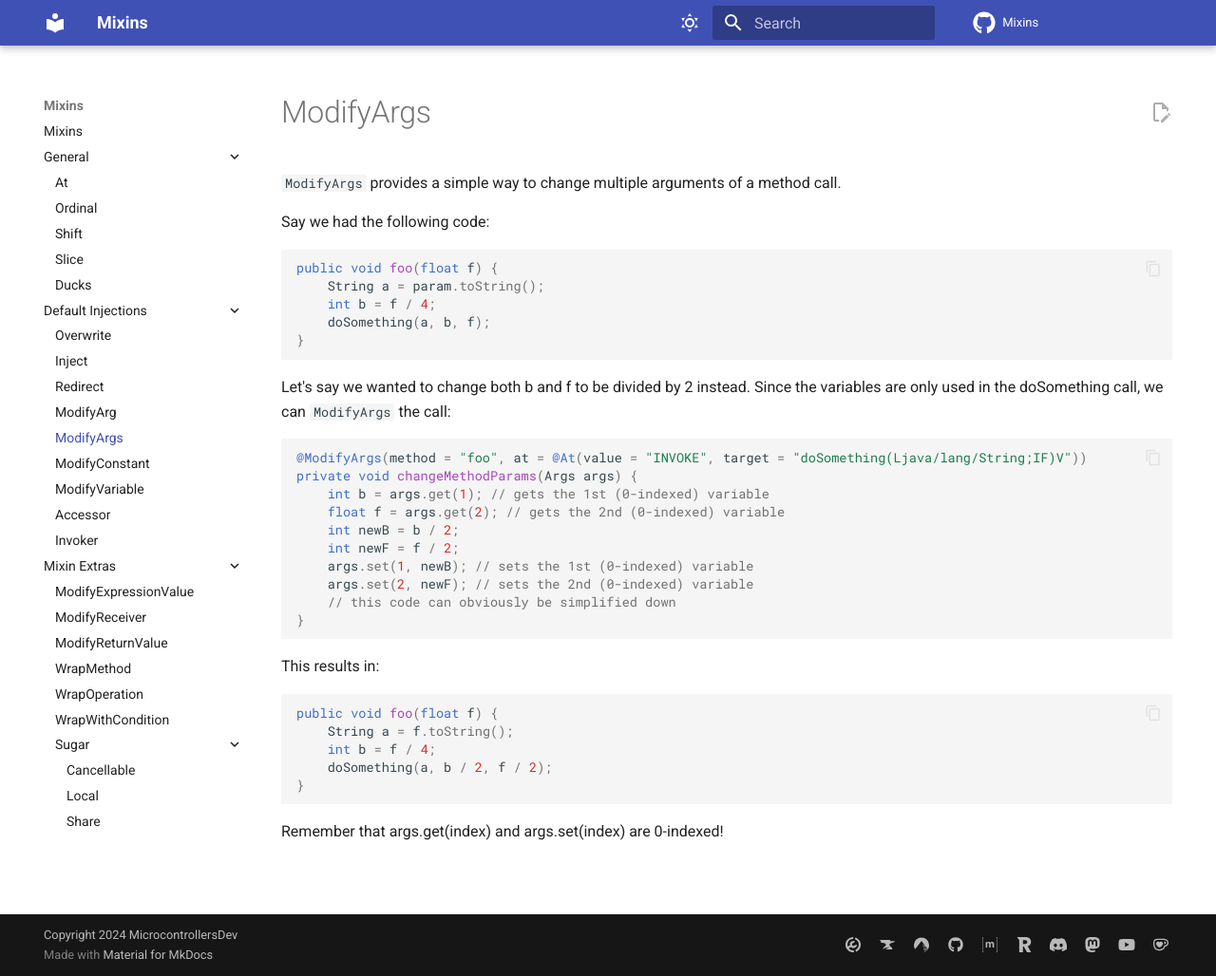
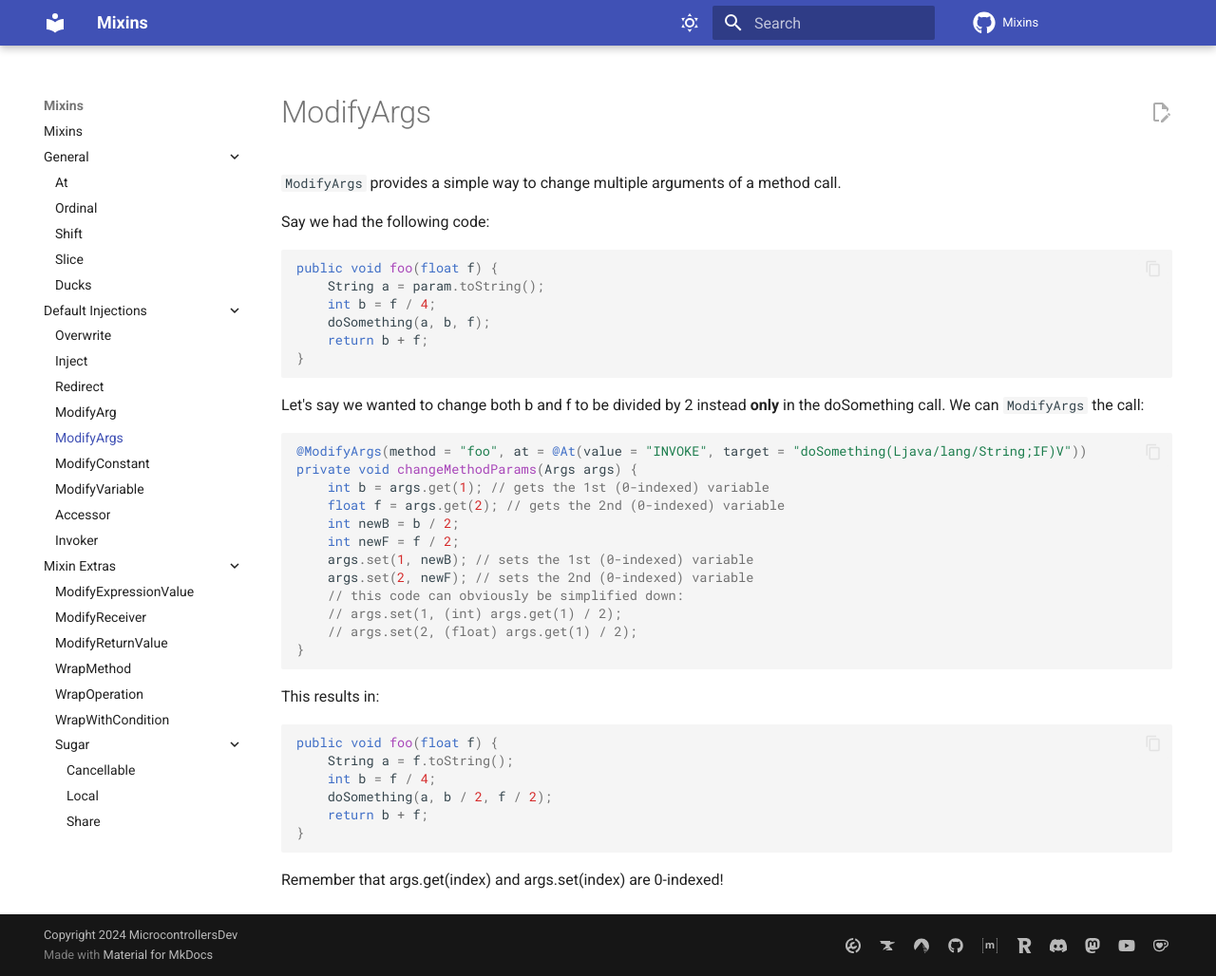
Before and after one commit to MicrocontrollersDev/Mixins, an MkDocs documentation site: the page built from docs/default/modifyargs.md, in a window 1280 px wide and 1028 px high. Shown: the whole window at 95% size. Built offline with MkDocs 1.6.1 and Material for MkDocs 9.7.7, drawn with Linux system fonts in a browser that asks for light colours; comment, search, counter and statistics services are not loaded.

Commit message:
make the changes i said i would

````diff
--- a/docs/default/modifyargs.md
+++ b/docs/default/modifyargs.md
@@ -9,10 +9,11 @@ public void foo(float f) {
     String a = param.toString();
     int b = f / 4;
     doSomething(a, b, f);
+    return b + f;
 }
 ```
 
-Let's say we wanted to change both b and f to be divided by 2 instead. Since the variables are only used in the doSomething call, we can `ModifyArgs` the call:
+Let's say we wanted to change both b and f to be divided by 2 instead **only** in the doSomething call. We can `ModifyArgs` the call:
 
 ```java
 @ModifyArgs(method = "foo", at = @At(value = "INVOKE", target = "doSomething(Ljava/lang/String;IF)V"))
@@ -23,7 +24,9 @@ private void changeMethodParams(Args args) {
     int newF = f / 2;
     args.set(1, newB); // sets the 1st (0-indexed) variable
     args.set(2, newF); // sets the 2nd (0-indexed) variable
-    // this code can obviously be simplified down
+    // this code can obviously be simplified down:
+    // args.set(1, (int) args.get(1) / 2);
+    // args.set(2, (float) args.get(1) / 2);
 }
 ```
 
@@ -34,6 +37,7 @@ public void foo(float f) {
     String a = f.toString();
     int b = f / 4;
     doSomething(a, b / 2, f / 2);
+    return b + f;
 }
 ```
 
````
Also changed, not shown: docs/default/modifyarg.md (+4 -2 lines), docs/general/shift.md (+1 -1 lines), docs/mixinextras/wrapoperation.md (+1 -1 lines), docs/mixinextras/wrapwithcondition.md (+1 -1 lines).
